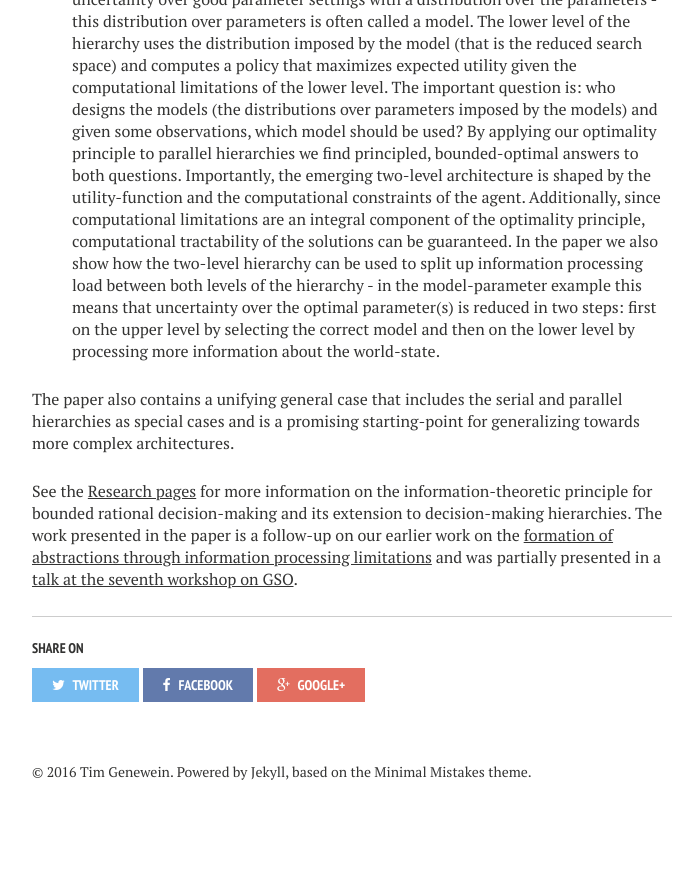
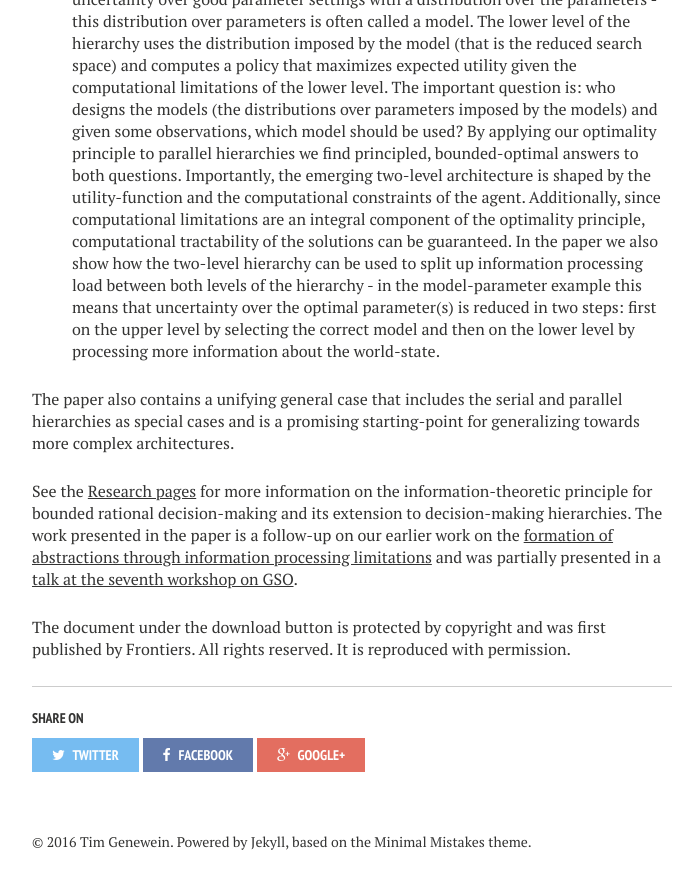
Before and after one commit to tgenewein/tgenewein.github.io, a Jekyll site: the page built from _posts/2015-11-11-Paper-AbstractionsHierarchiesOptimalityPrinciple.md, in a window 1280 px wide and 900 px high, scrolled down 1271 px. Shown: the top 889 px of the window, without its empty margins (288-981 px from the left). Built offline with Jekyll 4.4.1, drawn with Linux system fonts in a browser that asks for light colours; nearby versions of some CDN libraries; some web fonts are replaced; comment, search, counter and statistics services are not loaded; before the commit the page ends 2101 px from its top, so only the background shows below that.

Commit message:
Added Bosch talk and updated publication links

```diff
--- a/_posts/2015-11-11-Paper-AbstractionsHierarchiesOptimalityPrinciple.md
+++ b/_posts/2015-11-11-Paper-AbstractionsHierarchiesOptimalityPrinciple.md
@@ -5,7 +5,7 @@
 publication: true
 pubtype: "paper"
 publink: "http://journal.frontiersin.org/article/10.3389/frobt.2015.00027/abstract"
-downloadlink: "http://journal.frontiersin.org/article/10.3389/frobt.2015.00027/pdf"
+downloadlink: "/files/publications/papers/Frontiers_Hierarchies_Abstractions.pdf"
 pubtitle: "Bounded rationality, abstraction and hierarchical decision-making: an information-theoretic optimality principle"
 doi: "10.3389/frobt.2015.00027"
 citeas: "Genewein T, Leibfried F, Grau-Moya J, Braun DA (2015). Bounded rationality, abstraction and hierarchical decision-making: an information-theoretic optimality principle. Front. Robot. AI 2:27. doi: 10.3389/frobt.2015.00027"
@@ -22,4 +22,6 @@
 
 The paper also contains a unifying general case that includes the serial and parallel hierarchies as special cases and is a promising starting-point for generalizing towards more complex architectures.
 
-See the [Research pages](/Research/) for more information on the information-theoretic principle for bounded rational decision-making and its extension to decision-making hierarchies. The work presented in the paper is a follow-up on our earlier work on the [formation of abstractions through information processing limitations](/Paper-NIPS-workshop-abstractions/) and was partially presented in a [talk at the seventh workshop on GSO](/Talk-GSOWorkshopFreiburg/).
+See the [Research pages](/research/) for more information on the information-theoretic principle for bounded rational decision-making and its extension to decision-making hierarchies. The work presented in the paper is a follow-up on our earlier work on the [formation of abstractions through information processing limitations](/Paper-NIPS-workshop-abstractions/) and was partially presented in a [talk at the seventh workshop on GSO](/Talk-GSOWorkshopFreiburg/).
+
+The document under the download button is protected by copyright and was first published by Frontiers. All rights reserved. It is reproduced with permission.
```
Also changed, not shown: _posts/2012-10-19-Paper-BayesianModelSelection.md (+3 -1 lines), _posts/2013-01-17-Talk-CambridgeCBL.md (+1 -1 lines), _posts/2013-12-09-Paper-NIPS-workshop-abstractions.md (+1 -1 lines), _posts/2014-03-26-Paper-OccamsRazorSensorimotor.md (+1 -1 lines), _posts/2014-03-31-Paper-AssesingRandomness.md (+3 -1 lines), _posts/2016-02-29-Talk-Bosch-Renningen.md (added, +13 -0 lines).
